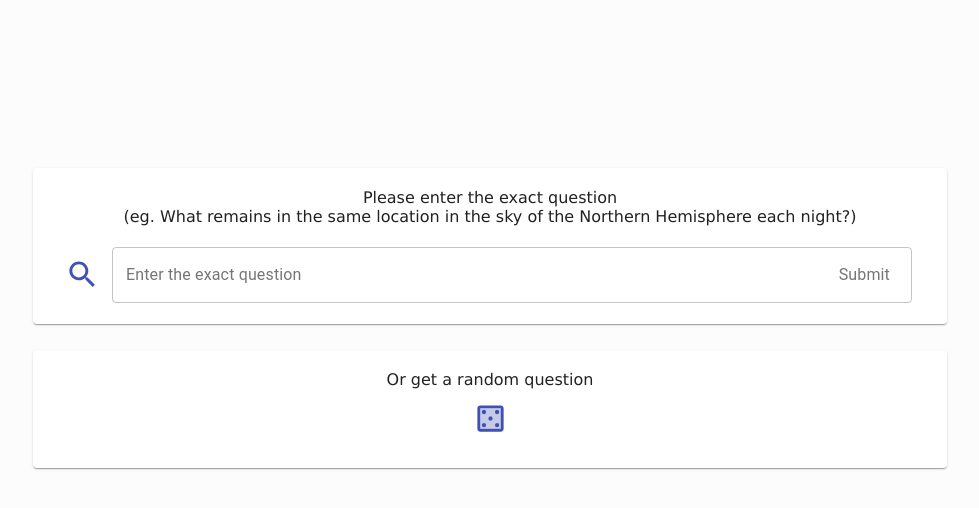
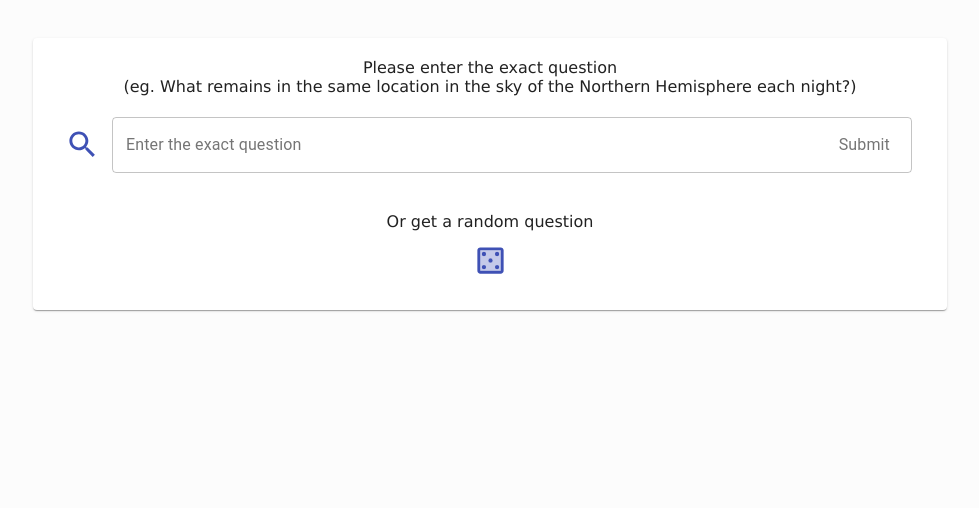
Before and after one commit to neua-wd/qna-nlp-web, a React (Create React App) app: page / in a window 1280 px wide. Shown: the part 210-718 px from the top of the page, without its empty margins (150-1129 px from the left). Built offline with nearby package versions, Linux system fonts and the light colour scheme.

Commit message:
Update instructions styles

```diff
--- a/src/components/Instructions/index.js
+++ b/src/components/Instructions/index.js
@@ -13,8 +13,8 @@ const Instructions = ({ getOverview }) => {
         Hemisphere each night?) <br />
         <br />
         <Search getOverview={getOverview} withForm={true} withDesc={false} />
-      </Card>
-      <Card className="instructions__card">
+        <br />
+        <br />
         Or get a random question
         <Random getOverview={getOverview} withDesc={false} />
       </Card>
--- a/src/styles/components/instructions.scss
+++ b/src/styles/components/instructions.scss
@@ -1,9 +1,8 @@
 .instructions {
+  height: 70%;
   align-self: center;
   display: flex;
   flex-direction: column;
-  justify-content: space-between;
-  height: 300px;
 
   &__card {
     padding: 20px;
```
